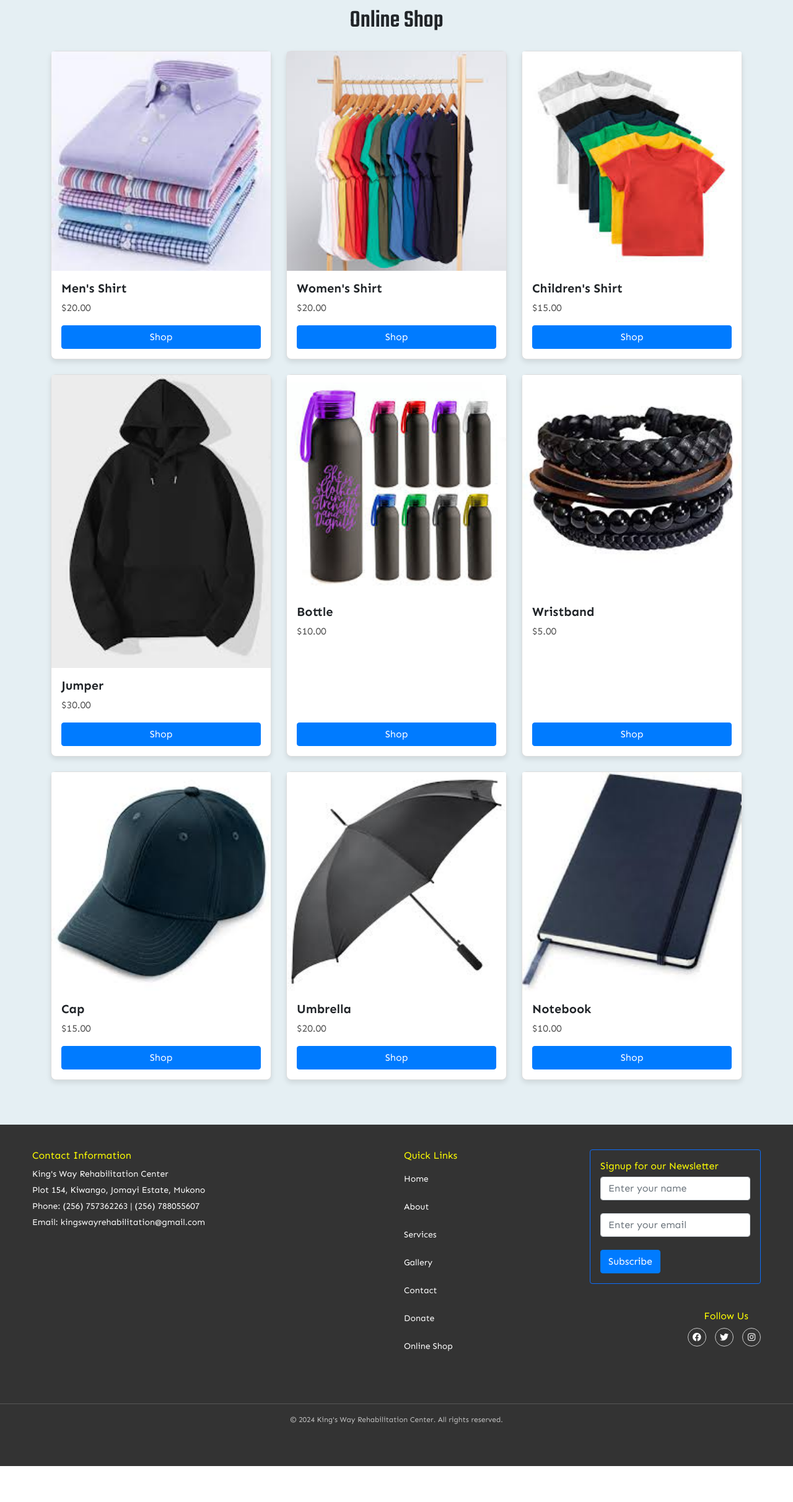
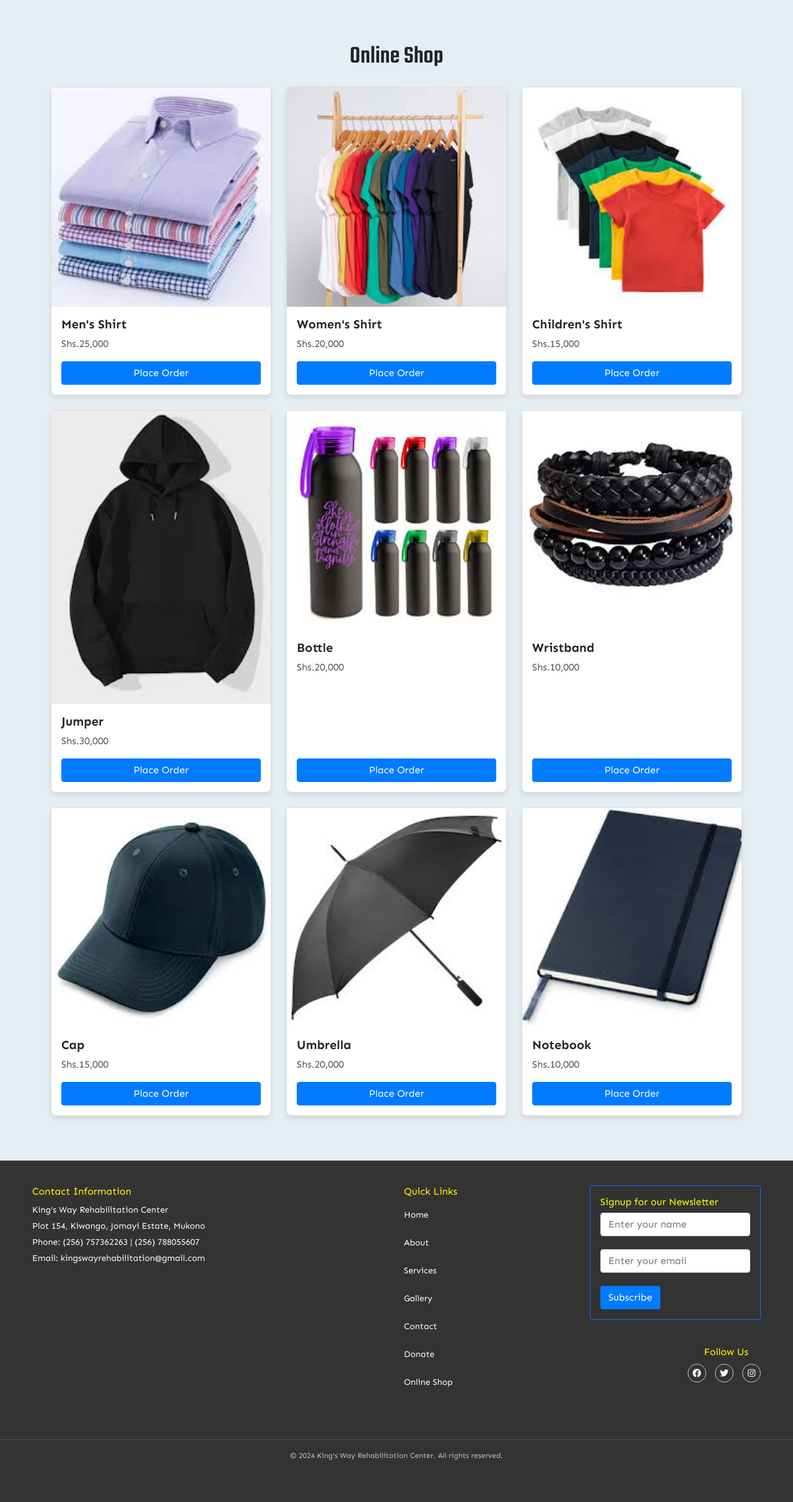
Before and after one commit to daphine-1207/King-s_Way_Rehabilitation_Center_Website, a Django app: page /shop/ in a window 1280 px wide. Shown: the part 70-2494 px from the top of the page at 62% size. Before the commit the page ends 2436 px from the top, so only its background shows below. Run offline with Django 5.2, Linux system fonts and the light colour scheme; tables that the repository leaves empty hold one stand-in row (values such as "Sample post"); one stand-in notice (Sample message) is shown; some libraries are stand-ins or nearby versions.

Commit message:
worked on the shop online page order form

```diff
--- a/KingsWayApp/admin.py
+++ b/KingsWayApp/admin.py
@@ -3,3 +3,4 @@ from .models import *
 
 admin.site.register(Donation)
 admin.site.register(Subscription)
+admin.site.register(Order)
--- a/KingsWayApp/forms.py
+++ b/KingsWayApp/forms.py
@@ -1,5 +1,5 @@
 from django import forms
-from .models import Donation
+from .models import *
 
 class DonationForm(forms.ModelForm):
     class Meta:
@@ -15,6 +15,19 @@ class SubscriptionForm(forms.ModelForm):
             'email': forms.EmailInput(attrs={
                 'class': 'form-control',
                 'placeholder': 'Enter your email',
-                'required': True,
             }),
         }
+    email = forms.EmailField(required=True)
+
+
+class OrderForm(forms.ModelForm):
+    class Meta:
+        model = Order
+        fields = ['full_name', 'email', 'phone_number', 'delivery_address', 'payment_option']
+        widgets = {
+            'full_name': forms.TextInput(attrs={'class': 'form-control'}),
+            'email': forms.EmailInput(attrs={'class': 'form-control'}),
+            'phone_number': forms.TextInput(attrs={'class': 'form-control'}),
+            'delivery_address': forms.TextInput(attrs={'class': 'form-control'}),
+            'payment_option': forms.Select(attrs={'class': 'form-control'}),
+        }
--- a/KingsWayApp/templates/shop.html
+++ b/KingsWayApp/templates/shop.html
@@ -13,7 +13,7 @@ h2 {
     .card {
         border: 1px solid #ddd;
         border-radius: 8px;
-    box-shadow: 0 4px 8px rgba(0,0,0,0.1);
+        box-shadow: 0 4px 8px rgba(0, 0, 0, 0.1);
         transition: transform 0.3s;
         height: 100%;
     }
@@ -41,7 +41,6 @@ h2 {
         background-color: #0056b3;
         border-color: #0056b3;
     }
-
   .card-body {
         display: flex;
         flex-direction: column;
@@ -51,55 +50,24 @@ h2 {
         margin-top: auto;
     }
 
-/* Modal customization */
-.modal-content {
-    border-radius: 10px;
-}
-
-.modal-header {
-    border-bottom: none; /* Remove default border */
-}
-
-.modal-header .close {
-    outline: none;
-    border: none;
-    background: none;
-}
-
-.modal-header .close span {
-    font-size: 1.5rem;
-}
-
-.modal-body .form-group {
-    margin-bottom: 15px;
-}
-
-.modal-body .form-control {
-    border-radius: 5px;
-}
-
-.modal-body .btn-primary {
-    width: 100%;
-    background-color: #007bff;
-    border: none;
-}
-
-.modal-body .btn-primary:hover {
-    background-color: #0056b3;
-}
 
 </style>
+{% for message in messages %}
+    <div class="alert alert-info">{{ message }}</div>
+{% endfor %}
+
+
 
 <main class="container my-5">
     <h2 class="text-center mb-4">Online Shop</h2>
     <div class="row">
         <div class="col-md-4 mb-4">
             <div class="card h-100">
-                <img src="../static/images/men's-shirt.jpeg" class="card-img-top" alt="Men's Shirt">
+                <img src="{% static 'images/men\'s-shirt.jpeg' %}" class="card-img-top" alt="Men's Shirt">
                 <div class="card-body d-flex flex-column">
                     <h5 class="card-title">Men's Shirt</h5>
-                    <p class="card-text">$20.00</p>
-                    <button class="btn btn-primary mt-auto" data-toggle="modal" data-target="#shopModal">Shop</button>
+                    <p class="card-text">Shs.25,000</p>
+                    <button type="button" class="btn btn-primary" data-toggle="modal" data-target="#orderModal">Place Order</button>
                 </div>
             </div>
         </div>
@@ -108,8 +76,8 @@ h2 {
                 <img src="../static/images/women's-shirts.jpeg" class="card-img-top" alt="Women's Shirt">
                 <div class="card-body d-flex flex-column">
                     <h5 class="card-title">Women's Shirt</h5>
-                    <p class="card-text">$20.00</p>
-                    <button class="btn btn-primary mt-auto" data-toggle="modal" data-target="#shopModal">Shop</button>
+                    <p class="card-text">Shs.20,000</p>
+                    <button type="button" class="btn btn-primary" data-toggle="modal" data-target="#orderModal">Place Order</button>
                 </div>
             </div>
         </div>
@@ -118,8 +86,8 @@ h2 {
                 <img src="../static/images/children's-shirts.jpeg" class="card-img-top" alt="Children's Shirt">
                 <div class="card-body d-flex flex-column">
                     <h5 class="card-title">Children's Shirt</h5>
-                    <p class="card-text">$15.00</p>
-                    <button class="btn btn-primary mt-auto" data-toggle="modal" data-target="#shopModal">Shop</button>
+                    <p class="card-text">Shs.15,000</p>
+                    <button type="button" class="btn btn-primary" data-toggle="modal" data-target="#orderModal">Place Order</button>
                 </div>
             </div>
         </div>
@@ -128,8 +96,8 @@ h2 {
                 <img src="../static/images/jumpers.jpeg" class="card-img-top" alt="Jumper">
                 <div class="card-body d-flex flex-column">
                     <h5 class="card-title">Jumper</h5>
-                    <p class="card-text">$30.00</p>
-                    <button class="btn btn-primary mt-auto" data-toggle="modal" data-target="#shopModal">Shop</button>
+                    <p class="card-text">Shs.30,000</p>
+                    <button type="button" class="btn btn-primary" data-toggle="modal" data-target="#orderModal">Place Order</button>
                 </div>
             </div>
         </div>
@@ -138,8 +106,8 @@ h2 {
                 <img src="../static/images/bottles.jpeg" class="card-img-top" alt="Bottle">
                 <div class="card-body d-flex flex-column">
                     <h5 class="card-title">Bottle</h5>
-                    <p class="card-text">$10.00</p>
-                    <button class="btn btn-primary mt-auto" data-toggle="modal" data-target="#shopModal">Shop</button>
+                    <p class="card-text">Shs.20,000</p>
+                    <button type="button" class="btn btn-primary" data-toggle="modal" data-target="#orderModal">Place Order</button>
                 </div>
             </div>
         </div>
@@ -148,8 +116,8 @@ h2 {
                 <img src="../static/images/wristbands.jpeg" class="card-img-top" alt="Wristband">
                 <div class="card-body d-flex flex-column">
                     <h5 class="card-title">Wristband</h5>
-                    <p class="card-text">$5.00</p>
-                    <button class="btn btn-primary mt-auto" data-toggle="modal" data-target="#shopModal">Shop</button>
+                    <p class="card-text">Shs.10,000</p>
+                    <button type="button" class="btn btn-primary" data-toggle="modal" data-target="#orderModal">Place Order</button>
                 </div>
             </div>
         </div>
@@ -158,8 +126,8 @@ h2 {
                 <img src="../static/images/cap.jpeg" class="card-img-top" alt="Cap">
                 <div class="card-body d-flex flex-column">
                     <h5 class="card-title">Cap</h5>
-                    <p class="card-text">$15.00</p>
-                    <button class="btn btn-primary mt-auto" data-toggle="modal" data-target="#shopModal">Shop</button>
+                    <p class="card-text">Shs.15,000</p>
+                    <button type="button" class="btn btn-primary" data-toggle="modal" data-target="#orderModal">Place Order</button>
                 </div>
             </div>
         </div>
@@ -168,8 +136,8 @@ h2 {
                 <img src="../static/images/umbrella.jpeg" class="card-img-top" alt="Umbrella">
                 <div class="card-body d-flex flex-column">
                     <h5 class="card-title">Umbrella</h5>
-                    <p class="card-text">$20.00</p>
-                    <button class="btn btn-primary mt-auto" data-toggle="modal" data-target="#shopModal">Shop</button>
+                    <p class="card-text">Shs.20,000</p>
+                    <button type="button" class="btn btn-primary" data-toggle="modal" data-target="#orderModal">Place Order</button>
                 </div>
             </div>
         </div>
@@ -178,56 +146,67 @@ h2 {
                 <img src="../static/images/notebooks.jpeg" class="card-img-top" alt="Notebook">
                 <div class="card-body d-flex flex-column">
                     <h5 class="card-title">Notebook</h5>
-                    <p class="card-text">$10.00</p>
-                    <button class="btn btn-primary mt-auto" data-toggle="modal" data-target="#shopModal">Shop</button>
+                    <p class="card-text">Shs.10,000</p>
+                    <button type="button" class="btn btn-primary" data-toggle="modal" data-target="#orderModal">Place Order</button>
                 </div>
             </div>
         </div>
+        <!-- Repeat for other items -->
     </div>
 </main>
 
-<div class="modal fade" id="shopModal" tabindex="-1" aria-labelledby="shopModalLabel" aria-hidden="true">
-    <div class="modal-dialog">
+<!-- Modal -->
+<div class="modal fade" id="orderModal" tabindex="-1" role="dialog" aria-labelledby="orderModalLabel" aria-hidden="true">
+    <div class="modal-dialog" role="document">
         <div class="modal-content">
             <div class="modal-header">
-                <h5 class="modal-title" id="shopModalLabel">Purchase Details</h5>
+                <h5 class="modal-title" id="orderModalLabel">Order Form</h5>
                 <button type="button" class="close" data-dismiss="modal" aria-label="Close">
                     <span aria-hidden="true">&times;</span>
                 </button>
             </div>
             <div class="modal-body">
-                <form>
+                <form method="post" action="{% url 'shop' %}">
+                    {% csrf_token %}
+                    {{ form.as_p }}
                     <div class="form-group">
-                        <label for="fullName">Full Name</label>
-                        <input type="text" class="form-control" id="fullName" required>
+                        <label for="payment_option">To view numbers:</label>
+                        <select id="payment_option" name="payment_option" class="form-control" onchange="toggleMobileMoneyOptions()">
+                            <option value="">Click here</option>
+                            <option value="MM">Deposit Money</option>
+                        </select>
+                    </div>
+                    <div id="mobileMoneyOptions" style="display:none;">
+                        <div class="form-group">
+                            <label for="id_mtn_number">MTN Number: +256 788 055 607 (King Emmanuel)</label>
                         </div>
                         <div class="form-group">
-                        <label for="email">Email address</label>
-                        <input type="email" class="form-control" id="email" required>
+                            <label for="id_airtel_number">Airtel Number: +256 757 362 263 (King Emmanuel)</label>
                         </div>
-                    <div class="form-group">
-                        <label for="phone">Phone Number</label>
-                        <input type="text" class="form-control" id="phone" required>
-                    </div>
-                    <div class="form-group">
-                        <label for="address">Delivery Address</label>
-                        <input type="text" class="form-control" id="address" required>
-                    </div>
-                    <div class="form-group">
-                        <label for="paymentOptions">Payment Options</label>
-                        <select class="form-control" id="paymentOptions" required>
-                            <option value="">Select Payment Method</option>
-                            <option value="creditCard">Credit Card</option>
-                            <option value="debitCard">Debit Card</option>
-                            <option value="paypal">PayPal</option>
-                            <option value="cashOnDelivery">Cash on Delivery</option>
-                        </select>
-                    </div>
-                    <button type="submit" class="btn btn-primary">Submit</button>
+                    </div> <br>
+                    <button type="submit" class="btn btn-primary" style="width: 300px; margin-left: 20px;">Submit</button>
                 </form>
             </div>
         </div>
     </div>
 </div>
 
+<script>
+    function toggleMobileMoneyOptions() {
+        const paymentOption = document.getElementById('payment_option').value;
+        const mobileMoneyOptions = document.getElementById('mobileMoneyOptions');
+        if (paymentOption === 'MM') {
+            mobileMoneyOptions.style.display = 'block';
+        } else {
+            mobileMoneyOptions.style.display = 'none';
+        }
+    }
+</script>
+
+
+<script src="https://code.jquery.com/jquery-3.6.0.min.js"></script>
+<script src="https://cdn.jsdelivr.net/npm/@popperjs/core@2.11.8/dist/umd/popper.min.js"></script>
+<script src="https://stackpath.bootstrapcdn.com/bootstrap/4.5.2/js/bootstrap.min.js"></script>
+<script src="https://stackpath.bootstrapcdn.com/bootstrap/5.1.3/js/bootstrap.bundle.min.js"></script>
+
 {% endblock %}
--- a/KingsWayApp/urls.py
+++ b/KingsWayApp/urls.py
@@ -1,5 +1,6 @@
 from django.contrib import admin
 from django.urls import path
+from .views import *
 from . import views
 
 urlpatterns = [
@@ -11,4 +12,6 @@ urlpatterns = [
     path('donate/', views.donate, name='donate'),
     path('shop/', views.shop, name='shop'),
     path('subscribe/', views.subscribe, name='subscribe'),
+    path('submit_order/', submit_order, name='submit_order'),
+
 ]
--- a/KingsWayApp/views.py
+++ b/KingsWayApp/views.py
@@ -1,8 +1,11 @@
 from django.shortcuts import render, redirect
 from django.urls import path
-from django.http import HttpResponse, HttpResponseRedirect
-from .forms import DonationForm
-from .models import Subscription
+from django.http import HttpResponse, HttpResponseRedirect, JsonResponse
+from django.views.decorators.csrf import csrf_exempt
+from .forms import *
+from .models import *
+from django.contrib import messages
+
 
 # Create your views here.
 def about(request):
@@ -24,7 +27,22 @@ def contact(request):
 #     return render(request, 'donate.html')
 
 def shop(request):
-    return render(request, 'shop.html')
+    if request.method == 'POST':
+        form = OrderForm(request.POST)
+        if form.is_valid():
+            order_data = form.cleaned_data
+            Order.objects.create(
+                full_name=order_data['full_name'],
+                email=order_data['email'],
+                phone_number=order_data['phone_number'],
+                payment_option=order_data['payment_option'],  # Corrected key here
+
+            )
+            messages.success(request, 'Order made successfully!')
+    else:
+        form = OrderForm()
+    return render(request, 'shop.html', {'form': form})
+
 
 
 def donate(request):
@@ -37,16 +55,24 @@ def donate(request):
         form = DonationForm()
     return render(request, 'donate.html', {'form': form})
 
+@csrf_exempt
 def subscribe(request):
     if request.method == 'POST':
-        email = request.POST.get('email')
-        if email:
-            # Save the email to the database
-            subscription, created = Subscription.objects.get_or_create(email=email)
-            if created:
-                return HttpResponse('Thank you for subscribing!')
-            else:
-                return HttpResponse('You are already subscribed!')
+        form = SubscriptionForm(request.POST)
+        if form.is_valid():
+            form.save()
+            return JsonResponse({'message': 'Subscription successful!'})
         else:
-            return HttpResponse('Please enter a valid email address.')
-    return redirect('/')
+            return JsonResponse({'errors': form.errors}, status=400)
+    return JsonResponse({'errors': 'Invalid request method'}, status=400)
+
+@csrf_exempt
+def submit_order(request):
+    if request.method == 'POST':
+        form = OrderForm(request.POST)
+        if form.is_valid():
+            form.save()
+            return JsonResponse({'message': 'Order submitted successfully!'})
+        else:
+            return JsonResponse({'errors': form.errors}, status=400)
+    return JsonResponse({'errors': 'Invalid request method'}, status=400)
```
Also changed, not shown: KingsWayApp/models.py (+21 -0 lines), KingsWayApp/templates/index.html (+1 -9 lines), KingsWayApp/migrations/0003_order.py (added), KingsWayApp/migrations/0004_rename_phone_order_phone_number_remove_order_address_and_more.py (added), db.sqlite3. Lines whose indentation alone changed are shown as unchanged.
